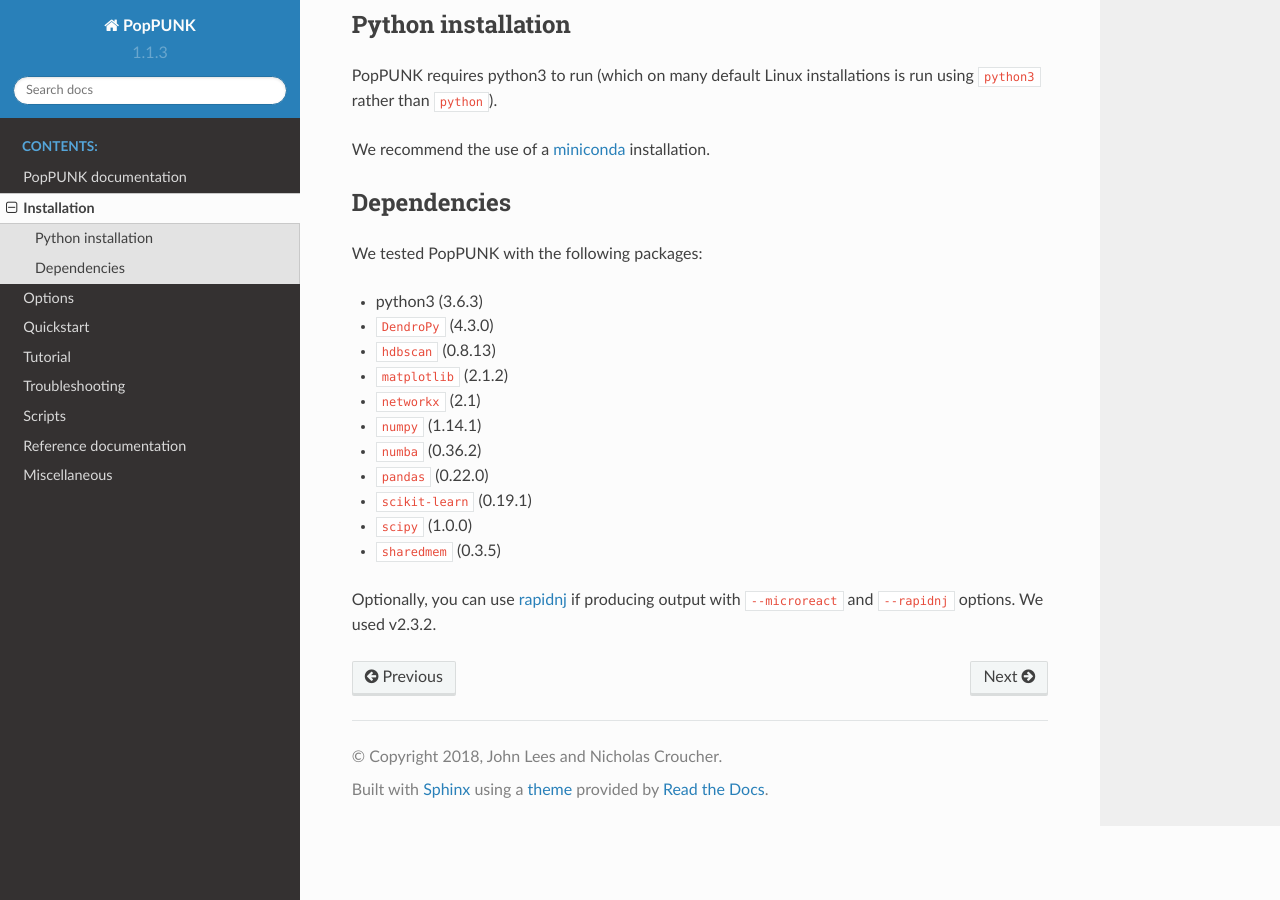
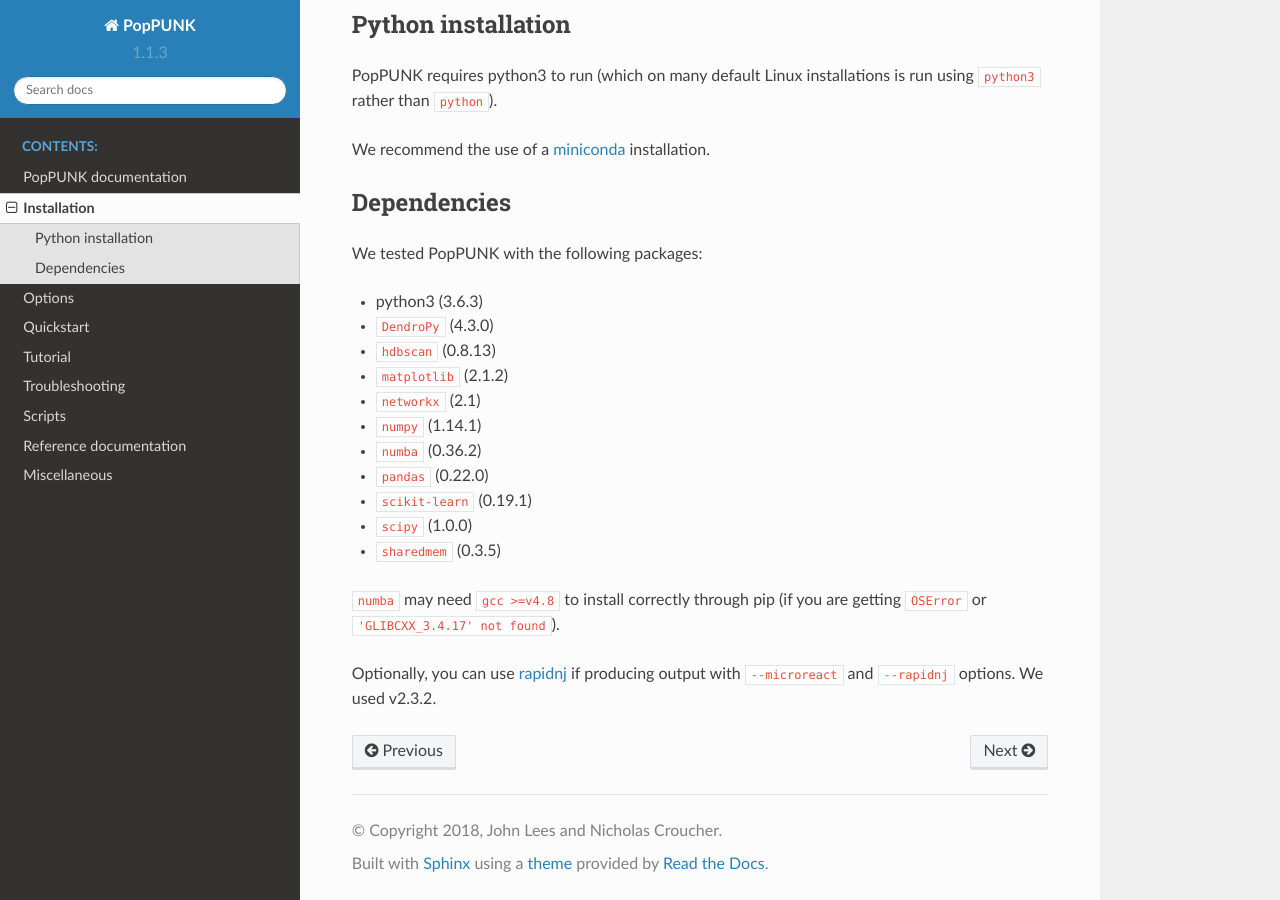
Before and after one commit to bacpop/PopPUNK, a Sphinx documentation site: the page built from docs/installation.rst, in a window 1280 px wide and 900 px high, scrolled down 734 px. Built offline with Sphinx 7.4.7 and the Read the Docs theme 2.0.0, drawn with Linux system fonts in a browser that asks for light colours.

Commit message:
Update pip installation w/ gcc version

```diff
--- a/docs/installation.rst
+++ b/docs/installation.rst
@@ -51,6 +51,9 @@
 * ``scipy`` (1.0.0)
 * ``sharedmem`` (0.3.5)
 
+``numba`` may need ``gcc >=v4.8`` to install correctly through pip (if you are
+getting ``OSError`` or ``'GLIBCXX_3.4.17' not found``).
+
 Optionally, you can use `rapidnj <http://birc.au.dk/software/rapidnj/>`__
 if producing output with ``--microreact`` and ``--rapidnj`` options. We used
 v2.3.2.
```
Also changed, not shown: README.md (+2 -0 lines).
